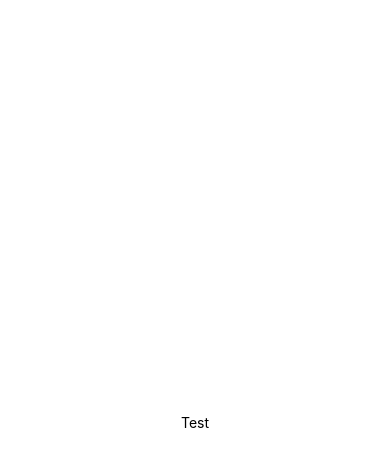
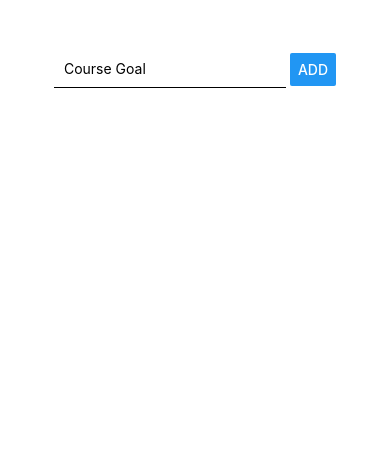
Before and after one commit to adclleva/Learning-React-Native-1-Course-Goals-App, a React Native app: screen / in a window 390 px wide. Shown: the top 466 px of the page. Built offline with nearby package versions, Linux system fonts and the light colour scheme.

Commit message:
Finished the basically styling layout for the button and input

```diff
--- a/App.js
+++ b/App.js
@@ -1,19 +1,32 @@
-import React from 'react';
-import { StyleSheet, Text, View } from 'react-native';
+import React from "react";
+import { StyleSheet, Text, View, TextInput, Button } from "react-native";
 
 export default function App() {
   return (
-    <View style={styles.container}>
-      <Text>Test</Text>
+    <View style={{ padding: 50 }}>
+      <View
+        style={{
+          flexDirection: "row",
+          justifyContent: "space-evenly",
+          alignItems: "center",
+        }}
+      >
+        <TextInput
+          placeholder="Course Goal"
+          style={{
+            width: "80%",
+            borderBottomColor: "black",
+            borderBottomWidth: 1,
+            padding: 10,
+          }}
+        />
+        <Button title="Add" />
+      </View>
+      <View />
     </View>
   );
 }
 
 const styles = StyleSheet.create({
-  container: {
-    flex: 1,
-    backgroundColor: '#fff',
-    alignItems: 'center',
-    justifyContent: 'center',
-  },
+  container: {},
 });
```
Also changed, not shown: package.json (+10 -1 lines), 1 other file (tests, documents, lock files or other folders).
